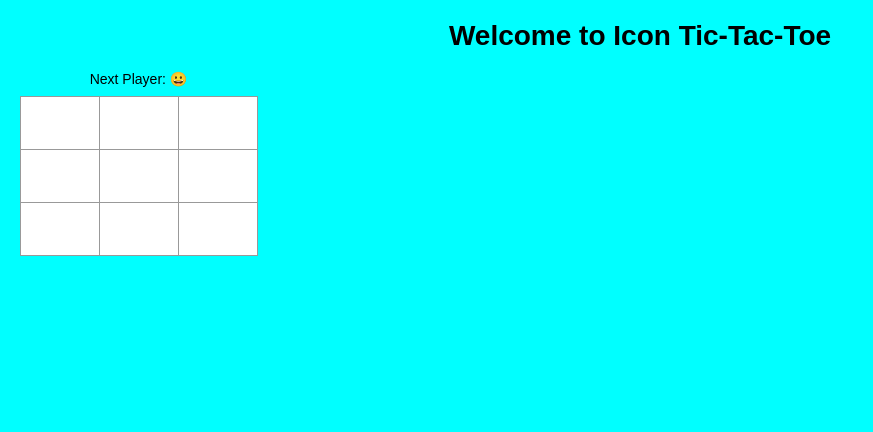
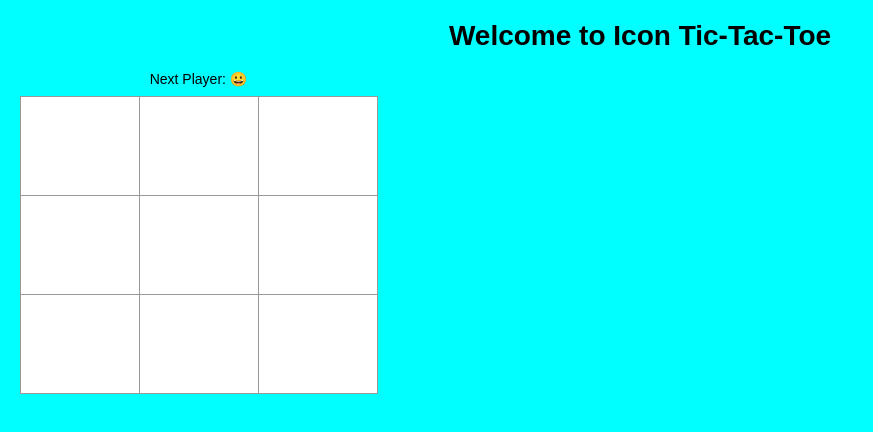
Before and after one commit to Geidy/tic-tac-toe, a React (Create React App) app: page / in a window 1280 px wide. Shown: the top 432 px of the page, without its empty margins (0-873 px from the left). Built offline with nearby package versions, Linux system fonts and the light colour scheme.

Commit message:
Changed the size of the squares

```diff
--- a/src/css/Square.css
+++ b/src/css/Square.css
@@ -5,12 +5,12 @@
     font-size: 24px;
     font-weight: bold;
     line-height: 54px;
-    height: 54px;
+    height: 100px;
     margin-right: -1px;
     margin-top: -1px;
     padding: 0;
     text-align: center;
-    width: 80px;
+    width: 120px;
   }
 
   .square:focus {
```
